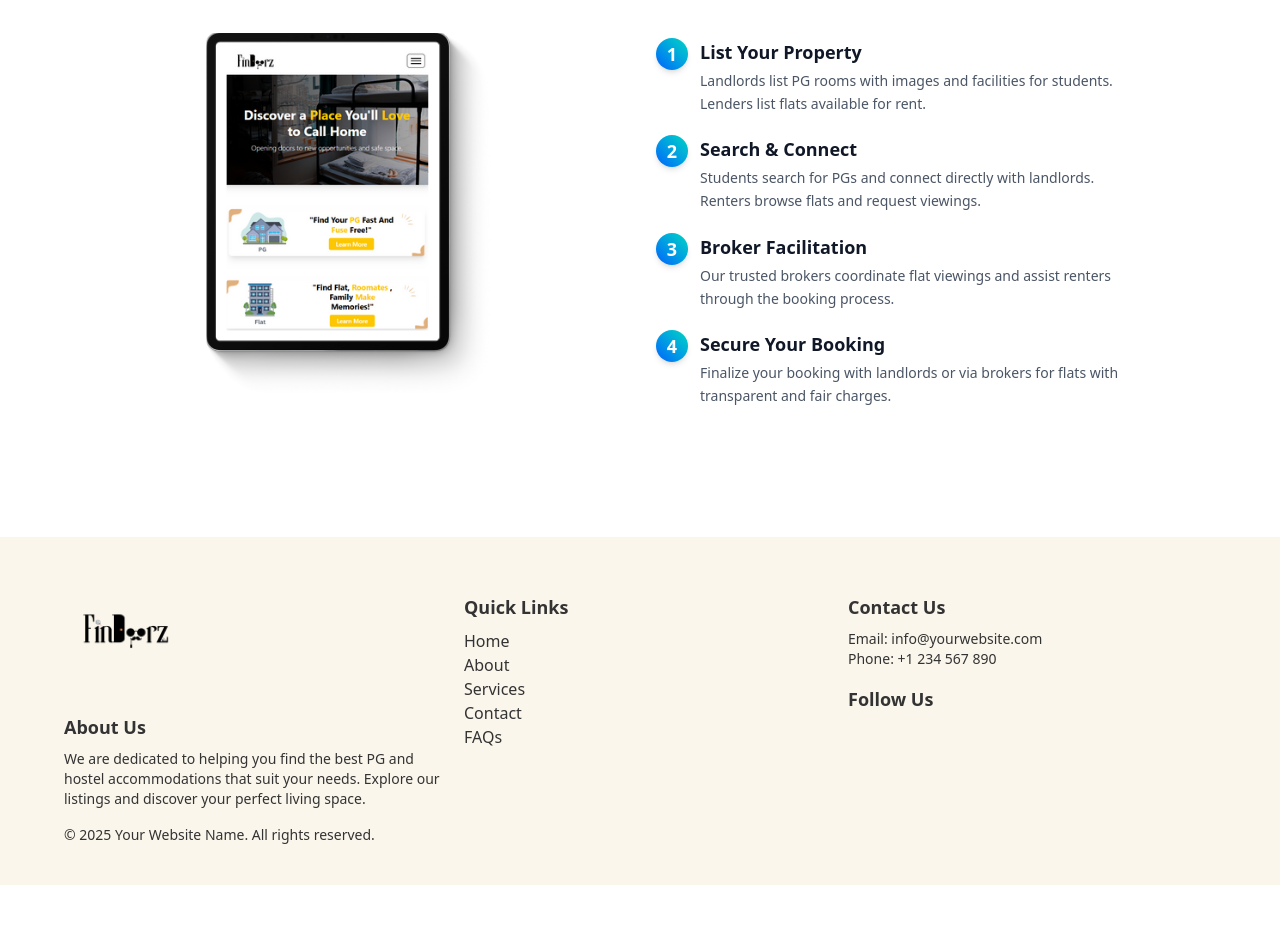
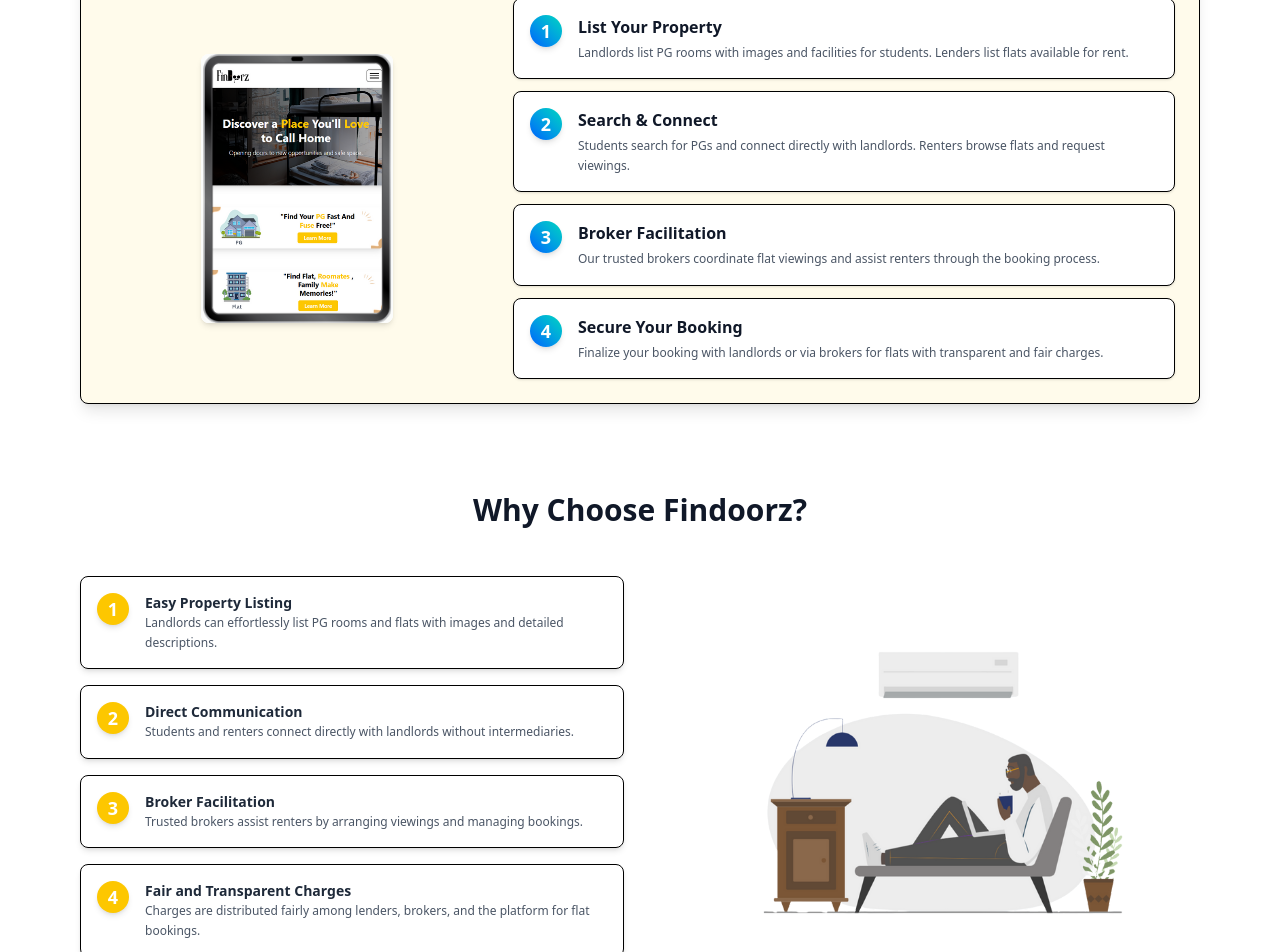
Before and after one commit to VikasPatel2004/Findoorzz, a React (Vite) app in the folder frontend/: page / in a window 1280 px wide. Shown: the part 1600-2552 px from the top of the page. Before the commit the page ends 2485 px from the top, so only its background shows below. Built offline with nearby package versions, Linux system fonts and the light colour scheme.

Commit message:
almost homepage

```diff
--- /dev/null
+++ b/frontend/src/components/HomeComponents/FeaturesSection.jsx
@@ -0,0 +1,130 @@
+import React, { useEffect, useRef, useState } from 'react';
+import { motion } from 'framer-motion';
+import FeatureImage from "../../assets/Features.svg"; // Placeholder for single feature image
+
+const features = [
+  {
+    title: "Easy Property Listing",
+    description: "Landlords can effortlessly list PG rooms and flats with images and detailed descriptions.",
+  },
+  {
+    title: "Direct Communication",
+    description: "Students and renters connect directly with landlords without intermediaries.",
+  },
+  {
+    title: "Broker Facilitation",
+    description: "Trusted brokers assist renters by arranging viewings and managing bookings.",
+  },
+  {
+    title: "Fair and Transparent Charges",
+    description: "Charges are distributed fairly among lenders, brokers, and the platform for flat bookings.",
+  },
+];
+
+const FeatureSection = () => {
+  const [isVisible, setIsVisible] = useState(false);
+  const sectionRef = useRef(null);
+
+  useEffect(() => {
+    const observer = new IntersectionObserver(
+      ([entry]) => {
+        if (entry.isIntersecting) {
+          setIsVisible(true);
+          observer.disconnect(); // Stop observing once visible
+        }
+      },
+      { threshold: 0.1 } // Trigger when 10% of the section is visible
+    );
+
+    if (sectionRef.current) {
+      observer.observe(sectionRef.current);
+    }
+
+    return () => {
+      if (sectionRef.current) {
+        observer.unobserve(sectionRef.current);
+      }
+    };
+  }, []);
+
+  const containerVariants = {
+    hidden: { opacity: 0, y: 20 },
+    visible: {
+      opacity: 1,
+      y: 0,
+      transition: { staggerChildren: 0.2, when: "beforeChildren" },
+    },
+  };
+
+  const featureVariants = {
+    hidden: { opacity: 0, x: 50 },
+    visible: {
+      opacity: 1,
+      x: 0,
+      transition: { duration: 0.5, ease: "easeOut" },
+    },
+  };
+
+  return (
+    <section id="feature-section" ref={sectionRef} className="max-w-6xl mx-auto px-4 py-12 bg-white">
+      {/* Centered Heading */}
+      <motion.h2
+        className="text-2xl md:text-3xl font-extrabold text-gray-900 text-center mb-12"
+        initial={{ opacity: 0, y: -20 }}
+        animate={isVisible ? { opacity: 1, y: 0 } : { opacity: 0, y: -20 }}
+        transition={{ duration: 0.5 }}
+      >
+        Why Choose Findoorz?
+      </motion.h2>
+
+      <motion.div
+        className="flex flex-col md:flex-row items-center gap-8"
+        initial="hidden"
+        animate={isVisible ? "visible" : "hidden"}
+        variants={containerVariants}
+      >
+        {/* Features List on Left */}
+        <motion.div
+          className="w-full md:w-1/2 space-y-4"
+          variants={featureVariants}
+        >
+          <div className="space-y-4">
+            {features.map((feature, index) => (
+              <motion.div
+                key={index}
+                className="flex flex-col md:flex-row md:items-start gap-4 p-4 border rounded-lg shadow-md"
+                custom={index}
+                variants={featureVariants}
+              >
+                <div className="flex-shrink-0">
+                  <div className="w-8 h-8 rounded-full bg-yellow-400 text-white flex items-center justify-center font-bold text-lg shadow-md">
+                    {index + 1}
+                  </div>
+                </div>
+                <div>
+                  <h3 className="text-xs md:text-sm font-semibold text-gray-800">{feature.title}</h3>
+                  <p className="text-gray-600 text-xs leading-relaxed">{feature.description}</p>
+                </div>
+              </motion.div>
+            ))}
+          </div>
+        </motion.div>
+
+        {/* Image on Right */}
+        <motion.div
+          className="w-full md:w-1/2 flex justify-center"
+          variants={featureVariants}
+        >
+          <img
+            src={FeatureImage}
+            alt="Findoorz Features Illustration"
+            className="w-full max-w-xs md:max-w-md rounded-lg object-cover"
+            loading="lazy"
+          />
+        </motion.div>
+      </motion.div>
+    </section>
+  );
+};
+
+export default FeatureSection;
--- a/frontend/src/components/HomeComponents/HowItWorks.jsx
+++ b/frontend/src/components/HomeComponents/HowItWorks.jsx
@@ -36,10 +36,27 @@
   };
 
   return (
-    <section id="works-section" className="max-w-5xl mx-auto px-4 py-10 md:py-16 bg-white">
-      <div className="flex flex-col md:flex-row items-center gap-8">
+    <section id="works-section" className="max-w-6xl mx-auto px-4 py-10 bg-white">
+      {/* Card Container */}
       <motion.div
-          className="flex-1 max-w-xs md:max-w-none hidden md:block" // Hide on mobile
+        className="border rounded-lg shadow-lg p-6 bg-amber-50" // Changed background to light yellow
+        initial={{ opacity: 0, y: 20 }}
+        animate={isVisible ? { opacity: 1, y: 0 } : { opacity: 0, y: 20 }}
+        transition={{ duration: 0.5 }}
+      >
+        {/* Centered Heading */}
+        <motion.h2
+          className="text-lg md:text-3xl font-bold text-gray-800 text-center mb-6"
+          initial={{ opacity: 0, y: -20 }}
+          animate={isVisible ? { opacity: 1, y: 0 } : { opacity: 0, y: -20 }}
+          transition={{ duration: 0.5 }}
+        >
+          How Findoorz Works
+        </motion.h2>
+
+        <div className="flex flex-col md:flex-row items-center gap-6">
+          <motion.div
+            className="flex-1 max-w-xs md:max-w-sm flex justify-center" // Center the image container
             initial={{ opacity: 0, x: -100 }}
             animate={isVisible ? { opacity: 1, x: 0 } : {}}
             transition={{ duration: 0.8, ease: "easeOut" }}
@@ -47,7 +64,7 @@
             <img
               src={Works}
               alt="How Findoorz Works"
-            className="rounded-lg w-3/4 h-auto object-cover" // Smaller size
+              className="rounded-lg w-48 h-auto object-cover shadow-md" // Set a fixed width for the image
               loading="lazy"
               onError={(e) => { e.target.style.display = 'none'; }}
             />
@@ -59,14 +76,11 @@
             animate={isVisible ? { opacity: 1, x: 0 } : {}}
             transition={{ duration: 0.8, ease: "easeOut" }}
           >
-          <h2 className="text-xl md:text-3xl font-extrabold mb-8 text-gray-800"> {/* Smaller text size */}
-            How Findoorz Works
-          </h2>
-          <div className="space-y-5"> {/* Smaller spacing */}
+            <div className="space-y-3">
               {steps.map((step, idx) => (
                 <motion.div
                   key={idx}
-                className="flex items-start gap-3" // Smaller gap
+                  className="flex items-start gap-4 p-4 border rounded-lg bg-white shadow-sm"
                   custom={idx}
                   initial="hidden"
                   animate={isVisible ? "visible" : "hidden"}
@@ -78,10 +92,10 @@
                     </div>
                   </div>
                   <div>
-                  <h3 className="text-base md:text-lg font-semibold text-gray-900 mb-1"> {/* Smaller title size */}
+                    <h3 className="text-md font-semibold text-gray-900 mb-1">
                       {step.title}
                     </h3>
-                  <p className="text-gray-600 leading-relaxed text-xs md:text-sm"> {/* Smaller description size */}
+                    <p className="text-gray-600 leading-relaxed text-xs">
                       {step.description}
                     </p>
                   </div>
@@ -90,6 +104,7 @@
             </div>
           </motion.div>
         </div>
+      </motion.div>
     </section>
   );
 };
--- a/frontend/src/pages/HomePage/HomePage.jsx
+++ b/frontend/src/pages/HomePage/HomePage.jsx
@@ -2,6 +2,7 @@
 import HomeSection from '../../components/HomeComponents/HomeSection';
 import CardSection from '../../components/HomeComponents/CardSection';
 import HowItWorksSection from '../../components/HomeComponents/HowItWorks';
+import FeatureSection from '../../components/HomeComponents/FeaturesSection';
 
 function HomePage() {
     const [isCard1Visible, setIsCard1Visible] = useState(false);
@@ -56,6 +57,7 @@
                 isCard2Visible={isCard2Visible}
             />
             <HowItWorksSection isVisible={isWorksVisible} />
+            <FeatureSection isVisible={isWorksVisible} />
         </div>
     );
 }
```
Also changed, not shown: frontend/src/assets/Works.svg. Lines whose indentation alone changed are shown as unchanged.
